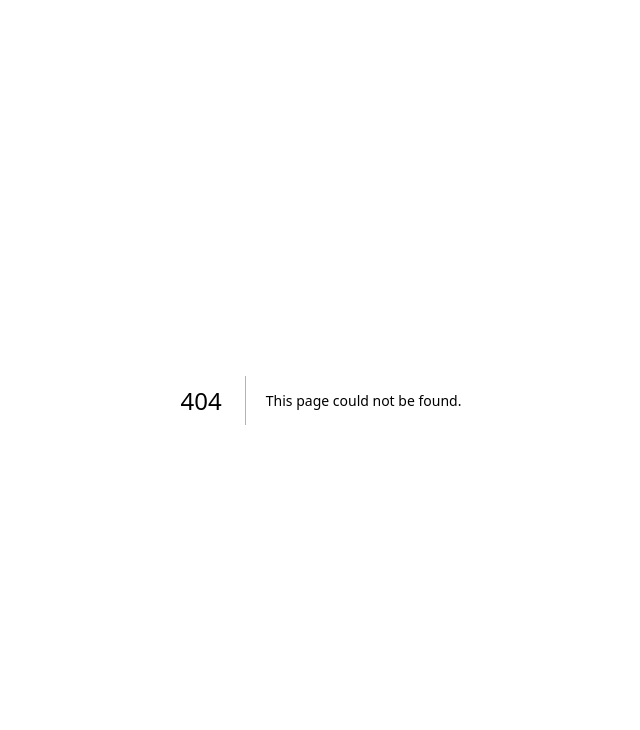
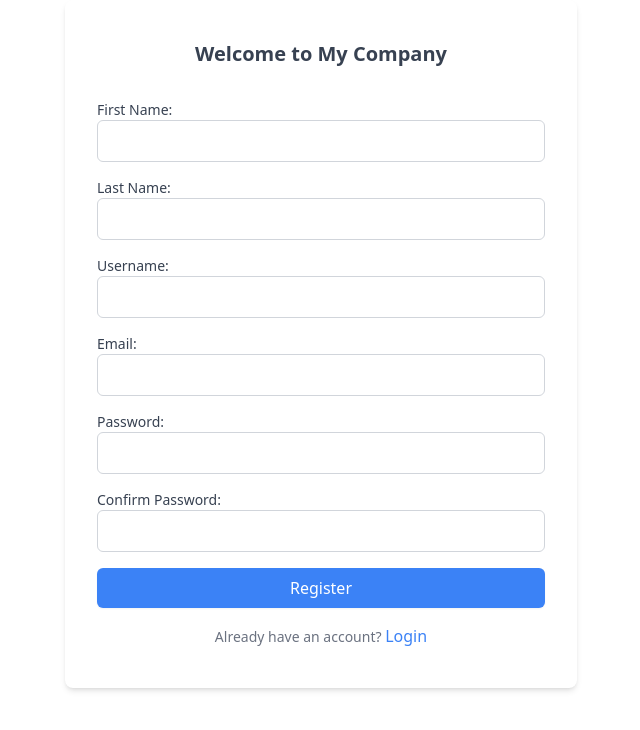
Before and after one commit to tatsuki0091/cs_group_work, a Next.js app in the folder frontend/: page /auth/login in a window 1280 px wide. Before the commit this address had no page. Shown: the top 730 px of the page, without its empty margins (319-959 px from the left). Built offline with nearby package versions, Linux system fonts and the light colour scheme.

Commit message:
Created hooks

```diff
--- /dev/null
+++ b/frontend/src/app/auth/login/page.tsx
@@ -0,0 +1,53 @@
+import React from 'react'
+
+const page = () => {
+    return (
+        <>
+            <div className="max-w-lg mx-auto  bg-white dark:bg-gray-800 rounded-lg shadow-md px-8 py-10 flex flex-col items-center">
+                <h1 className="text-xl font-bold text-center text-gray-700 dark:text-gray-200 mb-8">Welcome to My Company</h1>
+                <form action="#" className="w-full flex flex-col gap-4">
+                    <div className="flex items-start flex-col justify-start">
+                        <label htmlFor="firstName" className="text-sm text-gray-700 dark:text-gray-200 mr-2">First Name:</label>
+                        <input type="text" id="firstName" name="firstName" className="w-full px-3 dark:text-gray-200 dark:bg-gray-900 py-2 rounded-md border border-gray-300 dark:border-gray-700 focus:outline-none focus:ring-1 focus:ring-blue-500" />
+                    </div>
+
+                    <div className="flex items-start flex-col justify-start">
+                        <label htmlFor="lastName" className="text-sm text-gray-700 dark:text-gray-200 mr-2">Last Name:</label>
+                        <input type="text" id="lastName" name="lastName" className="w-full px-3 dark:text-gray-200 dark:bg-gray-900 py-2 rounded-md border border-gray-300 dark:border-gray-700 focus:outline-none focus:ring-1 focus:ring-blue-500" />
+                    </div>
+
+                    <div className="flex items-start flex-col justify-start">
+                        <label htmlFor="username" className="text-sm text-gray-700 dark:text-gray-200 mr-2">Username:</label>
+                        <input type="text" id="username" name="username" className="w-full px-3 dark:text-gray-200 dark:bg-gray-900 py-2 rounded-md border border-gray-300 dark:border-gray-700 focus:outline-none focus:ring-1 focus:ring-blue-500" />
+                    </div>
+
+                    <div className="flex items-start flex-col justify-start">
+                        <label htmlFor="email" className="text-sm text-gray-700 dark:text-gray-200 mr-2">Email:</label>
+                        <input type="email" id="email" name="email" className="w-full px-3 dark:text-gray-200 dark:bg-gray-900 py-2 rounded-md border border-gray-300 dark:border-gray-700 focus:outline-none focus:ring-1 focus:ring-blue-500" />
+                    </div>
+
+                    <div className="flex items-start flex-col justify-start">
+                        <label htmlFor="password" className="text-sm text-gray-700 dark:text-gray-200 mr-2">Password:</label>
+                        <input type="password" id="password" name="password" className="w-full px-3 dark:text-gray-200 dark:bg-gray-900 py-2 rounded-md border border-gray-300 dark:border-gray-700 focus:outline-none focus:ring-1 focus:ring-blue-500" />
+                    </div>
+
+                    <div className="flex items-start flex-col justify-start">
+                        <label htmlFor="confirmPassword" className="text-sm text-gray-700 dark:text-gray-200 mr-2">Confirm Password:</label>
+                        <input type="password" id="confirmPassword" name="confirmPassword" className="w-full px-3 dark:text-gray-200 dark:bg-gray-900 py-2 rounded-md border border-gray-300 dark:border-gray-700 focus:outline-none focus:ring-1 focus:ring-blue-500" />
+                    </div>
+
+                    <button type="submit" className="bg-blue-500 hover:bg-blue-600 text-white font-medium py-2 px-4 rounded-md shadow-sm">Register</button>
+                </form>
+
+                <div className="mt-4 text-center">
+                    <span className="text-sm text-gray-500 dark:text-gray-300">Already have an account? </span>
+                    <a href="#" className="text-blue-500 hover:text-blue-600">Login</a>
+                </div>
+
+
+            </div >
+        </>
+    )
+}
+
+export default page
--- a/frontend/src/app/components/layouts/header/Header.tsx
+++ b/frontend/src/app/components/layouts/header/Header.tsx
@@ -13,7 +13,7 @@
                             <span className="self-center text-xl font-semibold whitespace-nowrap dark:text-white">Flowbite</span>
                         </a>
                         <div className="flex items-center lg:order-2">
-                            <Link className="text-gray-800 dark:text-white hover:bg-gray-50 focus:ring-4 focus:ring-gray-300 font-medium rounded-lg text-sm px-4 lg:px-5 py-2 lg:py-2.5 mr-2 dark:hover:bg-gray-700 focus:outline-none dark:focus:ring-gray-800" href="/login">Login</Link>
+                            <Link className="text-gray-800 dark:text-white hover:bg-gray-50 focus:ring-4 focus:ring-gray-300 font-medium rounded-lg text-sm px-4 lg:px-5 py-2 lg:py-2.5 mr-2 dark:hover:bg-gray-700 focus:outline-none dark:focus:ring-gray-800" href="/auth//login">Login</Link>
                             {/* <a href="#" className="text-gray-800 dark:text-white hover:bg-gray-50 focus:ring-4 focus:ring-gray-300 font-medium rounded-lg text-sm px-4 lg:px-5 py-2 lg:py-2.5 mr-2 dark:hover:bg-gray-700 focus:outline-none dark:focus:ring-gray-800">Log in</a> */}
                             <a href="#" className="text-white bg-primary-700 hover:bg-primary-800 focus:ring-4 focus:ring-primary-300 font-medium rounded-lg text-sm px-4 lg:px-5 py-2 lg:py-2.5 mr-2 dark:bg-primary-600 dark:hover:bg-primary-700 focus:outline-none dark:focus:ring-primary-800">Get started</a>
                             <button data-collapse-toggle="mobile-menu-2" type="button" className="inline-flex items-center p-2 ml-1 text-sm text-gray-500 rounded-lg lg:hidden hover:bg-gray-100 focus:outline-none focus:ring-2 focus:ring-gray-200 dark:text-gray-400 dark:hover:bg-gray-700 dark:focus:ring-gray-600" aria-controls="mobile-menu-2" aria-expanded="false">
--- a/frontend/src/app/login/page.tsx
+++ /dev/null
@@ -1,9 +0,0 @@
-import React from 'react'
-
-const page = () => {
-    return (
-        <div>Login</div>
-    )
-}
-
-export default page
--- /dev/null
+++ b/frontend/src/features/top/components/card/interfaces.ts
@@ -0,0 +1,4 @@
+export interface Testimonies {
+    title: string;
+    paragraph: string;
+};
```
Also changed, not shown: frontend/src/features/top/components/card/Card.tsx (+12 -46 lines), frontend/src/features/top/components/card/constants.ts (added, +12 -0 lines), frontend/src/hooks/useInput.ts (added, +24 -0 lines).
